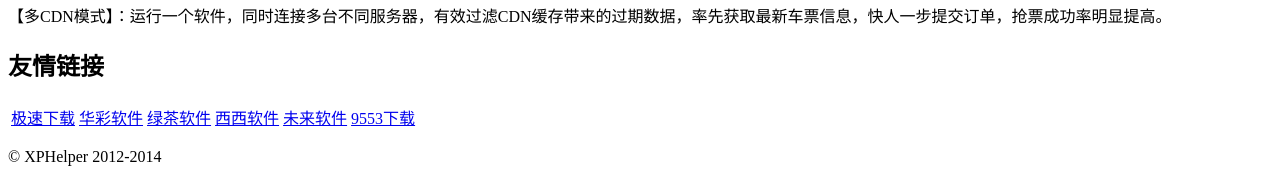
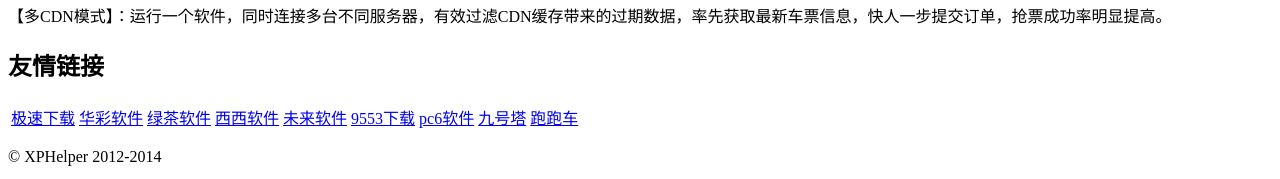
Before and after one commit to xphelper/xphelper.github.com, a Jekyll site: the page built from index.md, in a window 1280 px wide. Shown: the part 2099-2278 px from the top of the page. Built offline with Jekyll 4.4.1, drawn with Linux system fonts in a browser that asks for light colours; nearby versions of some CDN libraries; library files that are not in the unit come from our copies; Markdown is read by kramdown in place of the engine named in the settings; comment, search, counter and statistics services are not loaded.

Commit message:
添加友链

```diff
--- a/index.md
+++ b/index.md
@@ -47,4 +47,4 @@ Win8,Win7,Vista,WinXp,Win2000,Win2003
 
 ## 友情链接
 
-<a href='http://www.jisuxz.com/'>极速下载</a> | <a href='http://www.huacolor.com/' target='_blank'>华彩软件</a> | <a href='http://www.33lc.com/' target='_blank'>绿茶软件</a> | <a href='http://www.cr173.com/' target='_blank'>西西软件</a> | <a href='http://www.orsoon.com/' target='_blank'>未来软件</a> | <a href='http://www.9553.com/' target='_blank'>9553下载</a>
+<a href='http://www.jisuxz.com/'>极速下载</a> | <a href='http://www.huacolor.com/' target='_blank'>华彩软件</a> | <a href='http://www.33lc.com/' target='_blank'>绿茶软件</a> | <a href='http://www.cr173.com/' target='_blank'>西西软件</a> | <a href='http://www.orsoon.com/' target='_blank'>未来软件</a> | <a href='http://www.9553.com/' target='_blank'>9553下载</a> | <a href='http://www.pc6.com/' target='_blank'>pc6软件</a> | <a href='http://www.9ht.com/' target='_blank'>九号塔</a> | <a href='http://www.paopaoche.net/' target='_blank'>跑跑车</a>
```
